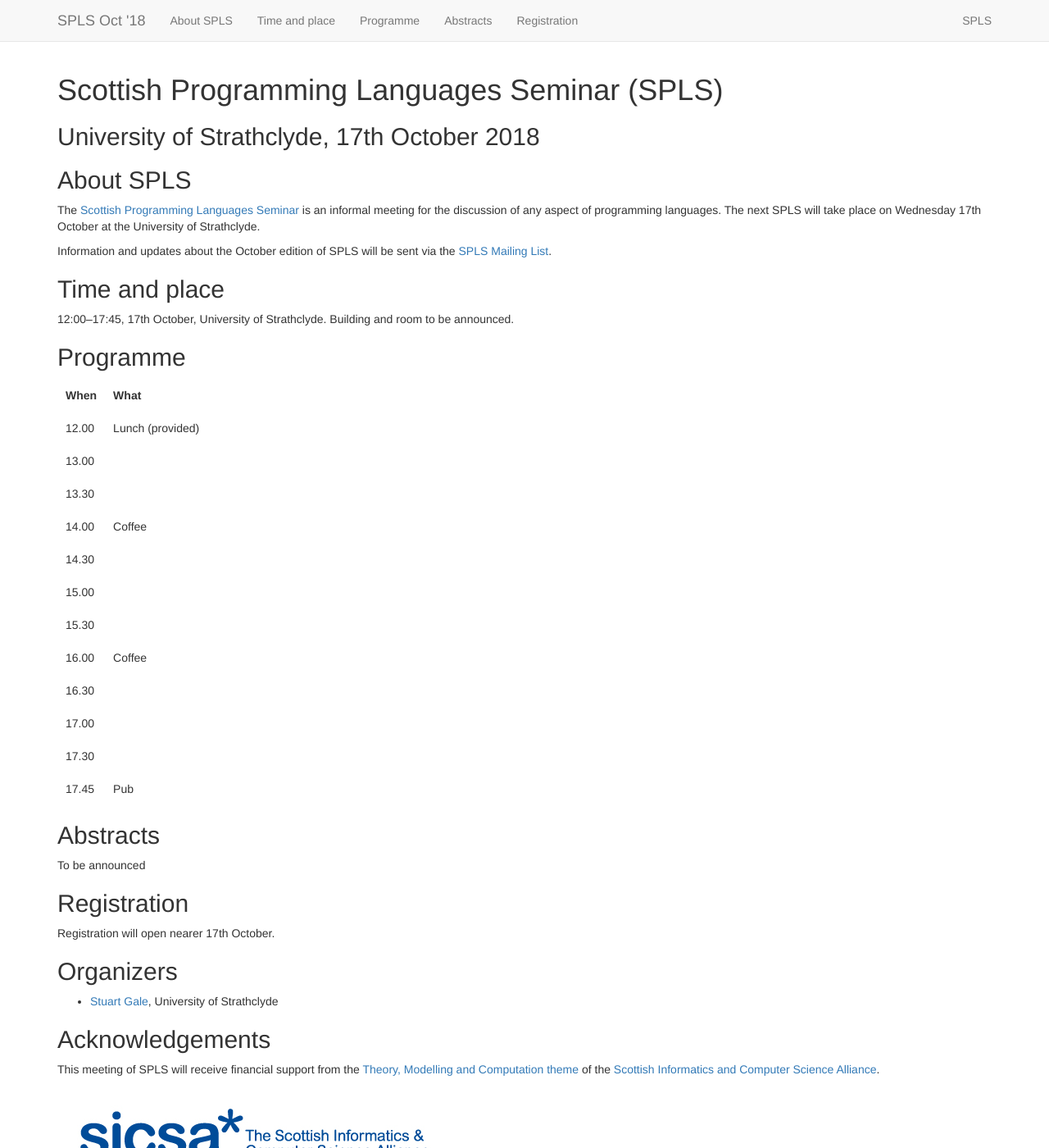
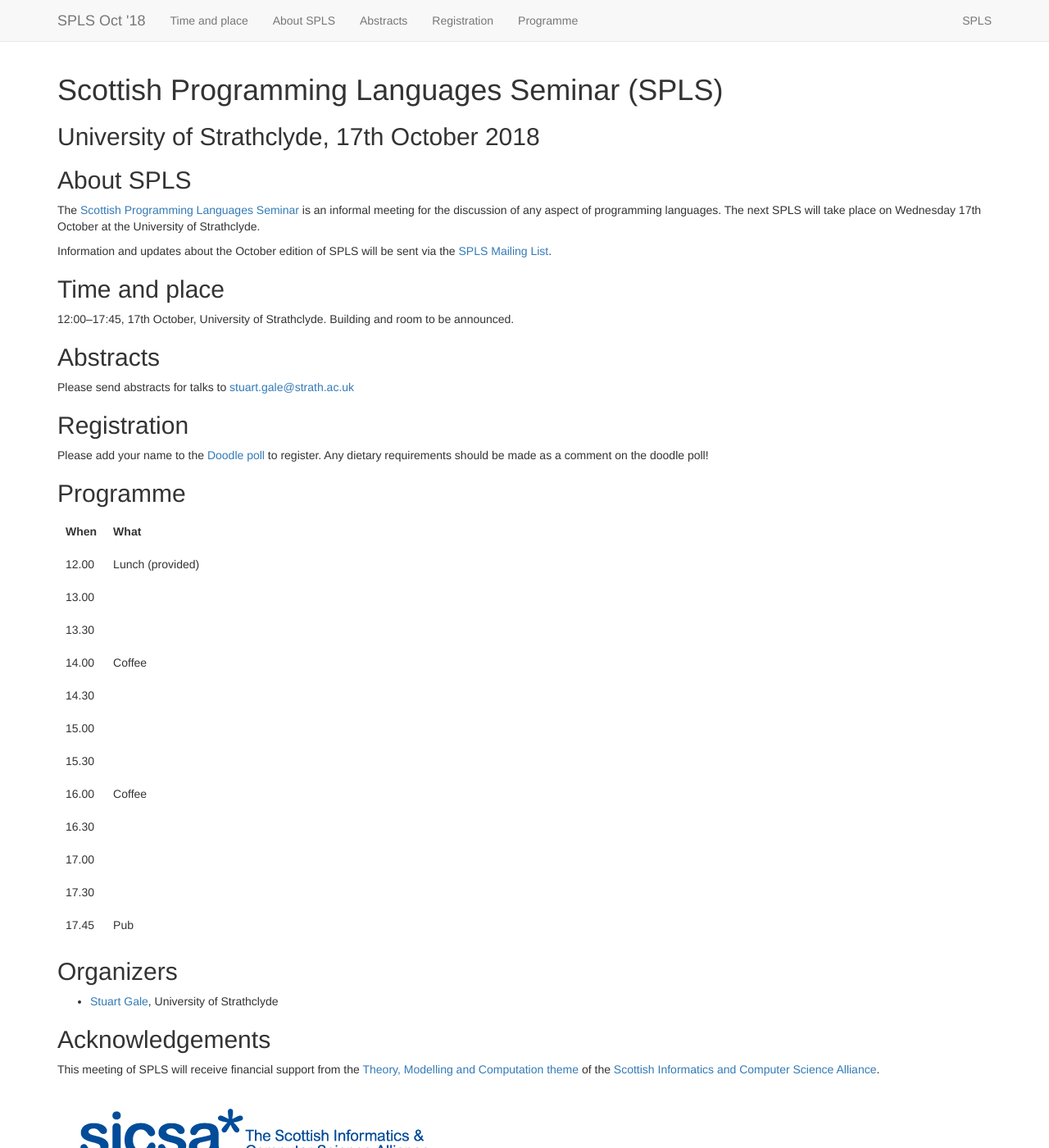
Before and after one commit to msp-strath/spls-18, a Jekyll site: the page built from index.md, in a window 1280 px wide and 1400 px high. Shown: the whole window at 82% size. Built offline with Jekyll 4.4.1, drawn with Linux system fonts in a browser that asks for light colours; nearby versions of some CDN libraries.

Commit message:
Add registration poll link, and mailto for sending abstracts

```diff
--- a/_layouts/default.html
+++ b/_layouts/default.html
@@ -39,11 +39,11 @@
         <div id="navbar" class="navbar-collapse collapse">
           <ul class="nav navbar-nav">
 	    <!-- <li><a href="">Call for papers</a></li> -->
+  	    <li><a href="#time-and-place">{{ page.time }}</a></li>
 	    <li><a href="#about-spls">{{ page.about }}</a></li>
-  	    <li><a href="#time-and-place">{{ page.time }}</a></li>
-	    <li><a href="#programme">{{ page.prog }}</a></li>
 	    <li><a href="#abstracts">{{ page.abst }}</a></li>
 	    <li><a href="#registration">{{ page.reg }}</a></li>
+	    <li><a href="#programme">{{ page.prog }}</a></li>
 
 	  </ul>
 	   <ul class="nav navbar-nav navbar-right">
--- a/index.md
+++ b/index.md
@@ -32,6 +32,19 @@ via the [SPLS Mailing List](https://mr1.dcs.gla.ac.uk/mailman/listinfo/spls).
 12:00--17:45, {{ page.day }} {{ page.month }}, {{ page.uni }}. Building and room to be announced.
 
 
+## Abstracts
+
+Please send abstracts for talks to [stuart.gale@strath.ac.uk](mailto:stuart.gale@strath.ac.uk)
+
+
+## Registration
+
+Please add your name to the
+[Doodle poll](https://doodle.com/poll/dfufkg7y6qb6psvp) to
+register. Any dietary requirements should be made as a comment on the
+doodle poll!
+
+
 ## Programme
 
 |When   | What |
@@ -50,19 +63,9 @@ via the [SPLS Mailing List](https://mr1.dcs.gla.ac.uk/mailman/listinfo/spls).
 | 17.45 | Pub |
 
 
-## Abstracts
-
-To be announced
-
-
-## Registration
-
-Registration will open nearer {{ page.day }} {{ page.month }}.
-
-
 ## Organizers
 
-* [Stuart Gale](https://bishboria.com), {{ page.uni }}
+* [Stuart Gale](http://bishboria.com), {{ page.uni }}
 
 
 ## Acknowledgements
```
